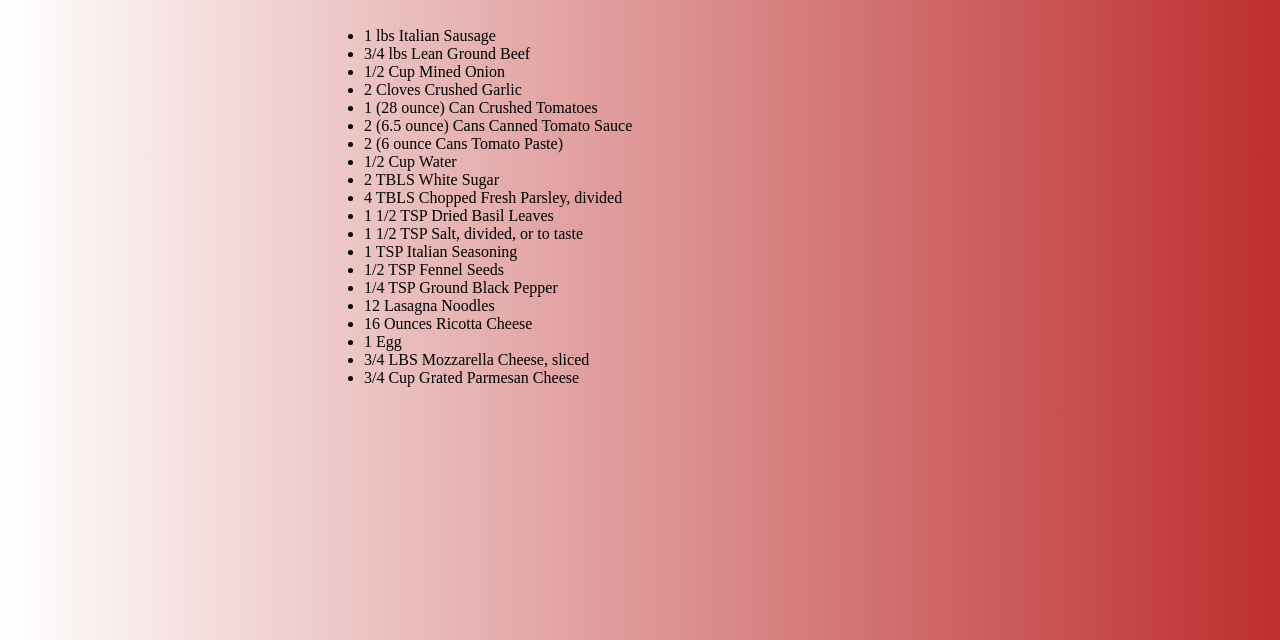
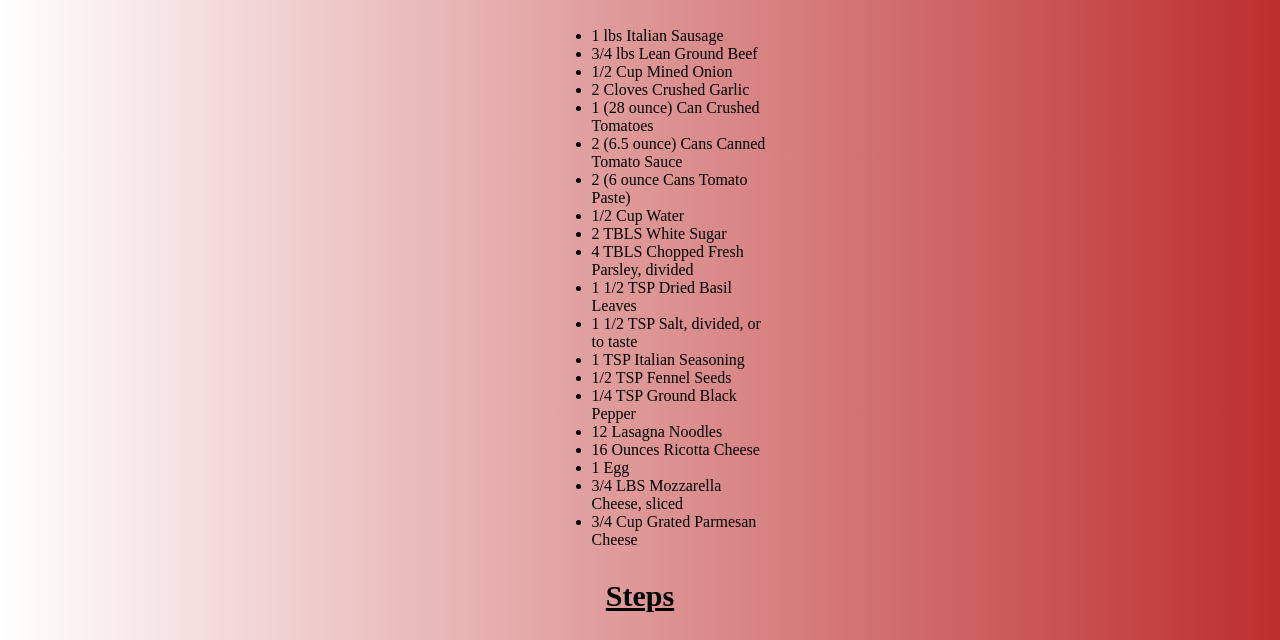
Before and after one commit to mnicolai20/Recipes, a plain HTML site: page Recipes/lasagna.html in a window 1280 px wide. Shown: the part 608-1248 px from the top of the page. Drawn offline with Linux system fonts and the light colour scheme.

Commit message:
finished centering ingredients list

```diff
--- a/styles/lasagna.css
+++ b/styles/lasagna.css
@@ -17,11 +17,9 @@ body{
     }
 
     #groceries{
-        block-size: 800px;
-        margin-left: 25%;
-        margin-right: 25%;
-
-
+        size: 800px;
+        margin-left: 43%;
+        margin-right: 40%;
     }
 
     #statement{
```
